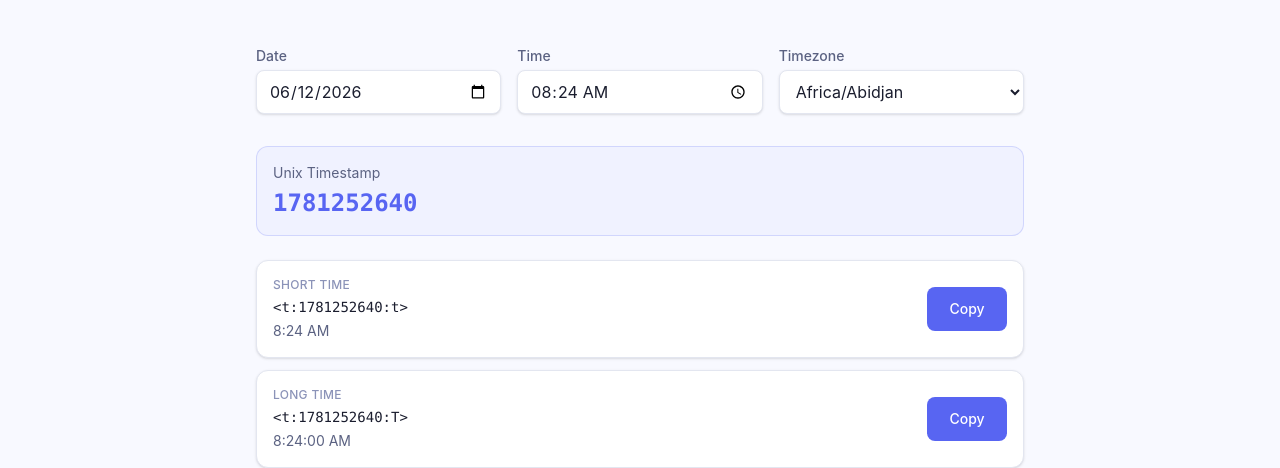
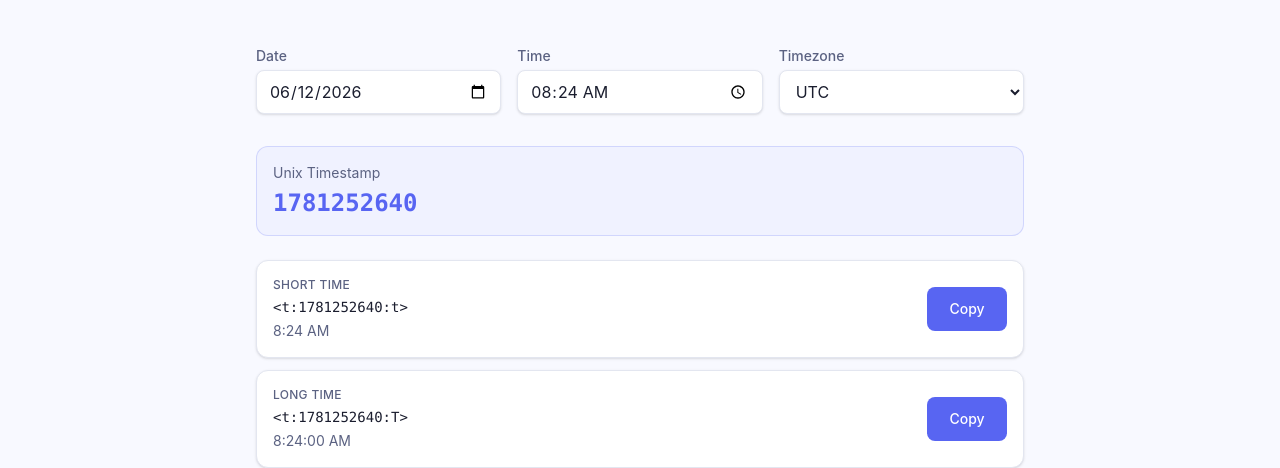
Before and after one commit to jassu-dev/freediscordtools, a Next.js app: page /tools/discord-timestamp-generator in a window 1280 px wide. Shown: the part 329-797 px from the top of the page. Built offline with nearby package versions, Linux system fonts and the light colour scheme.

Commit message:
domain changed

```diff
--- a/src/components/layout/Footer.tsx
+++ b/src/components/layout/Footer.tsx
@@ -29,7 +29,7 @@ export default function Footer() {
             </li>
           </ul>
         </nav>
-        <p className="text-center text-[#8b93b8] text-sm">
+        <p className="text-center text-[#5b6282] text-sm">
           &copy; {year} FreeDiscordTools. All rights reserved.
         </p>
       </div>
--- a/src/components/tools/TimestampGenerator.tsx
+++ b/src/components/tools/TimestampGenerator.tsx
@@ -77,6 +77,7 @@ export default function TimestampGenerator() {
   const [unixTimestamp, setUnixTimestamp] = useState<number | null>(null);
   const [copyStates, setCopyStates] = useState<Record<string, boolean>>({});
   const [copyErrors, setCopyErrors] = useState<Record<string, boolean>>({});
+  const [timezonesExpanded, setTimezonesExpanded] = useState(false);
 
   // Initialize on client with local values
   useEffect(() => {
@@ -181,14 +182,26 @@ export default function TimestampGenerator() {
             id="ts-timezone"
             value={timezone}
             onChange={(e) => setTimezone(e.target.value)}
+            onFocus={() => setTimezonesExpanded(true)}
             className="w-full px-3 py-2 rounded-lg bg-white border border-[#E3E6F0] text-[#1a1d2e] focus:outline-none focus:border-[#5865F2] focus:ring-2 focus:ring-[#5865F2]/20 min-h-[44px] shadow-sm"
             data-testid="timezone-select"
           >
-            {timezones.map((tz) => (
-              <option key={tz} value={tz}>
-                {tz}
-              </option>
-            ))}
+            {timezonesExpanded
+              ? timezones.map((tz) => (
+                  <option key={tz} value={tz}>
+                    {tz}
+                  </option>
+                ))
+              : [
+                  ...(timezone && !['UTC'].includes(timezone) ? [timezone] : []),
+                  'UTC',
+                ]
+                  .filter((v, i, a) => a.indexOf(v) === i)
+                  .map((tz) => (
+                    <option key={tz} value={tz}>
+                      {tz}
+                    </option>
+                  ))}
           </select>
         </div>
       </div>
@@ -216,7 +229,7 @@ export default function TimestampGenerator() {
               className="p-4 rounded-xl bg-white border border-[#E3E6F0] flex flex-col sm:flex-row sm:items-center gap-3 shadow-sm hover:border-[#5865F2]/40 transition-colors"
             >
               <div className="flex-1 min-w-0">
-                <p className="text-xs text-[#8b93b8] mb-1 font-medium uppercase tracking-wide">{output.name}</p>
+                <p className="text-xs text-[#5b6282] mb-1 font-medium uppercase tracking-wide">{output.name}</p>
                 <p className="font-mono text-sm text-[#1a1d2e] break-all">{output.syntax}</p>
                 <p className="text-sm text-[#5b6282] mt-1">{output.preview}</p>
               </div>
--- a/src/config/seo.ts
+++ b/src/config/seo.ts
@@ -1,6 +1,6 @@
 export const seoConfig = {
   siteName: 'FreeDiscordTools',
-  baseUrl: 'https://freediscordtools.pages.dev',
+  baseUrl: 'https://freediscordtools.in',
   defaultOgImage: '/icon.png',
   twitterHandle: '@freediscordtools',
 } as const;
```
Also changed, not shown: package.json (+7 -1 lines), 2 other files (tests, documents, lock files or other folders).
